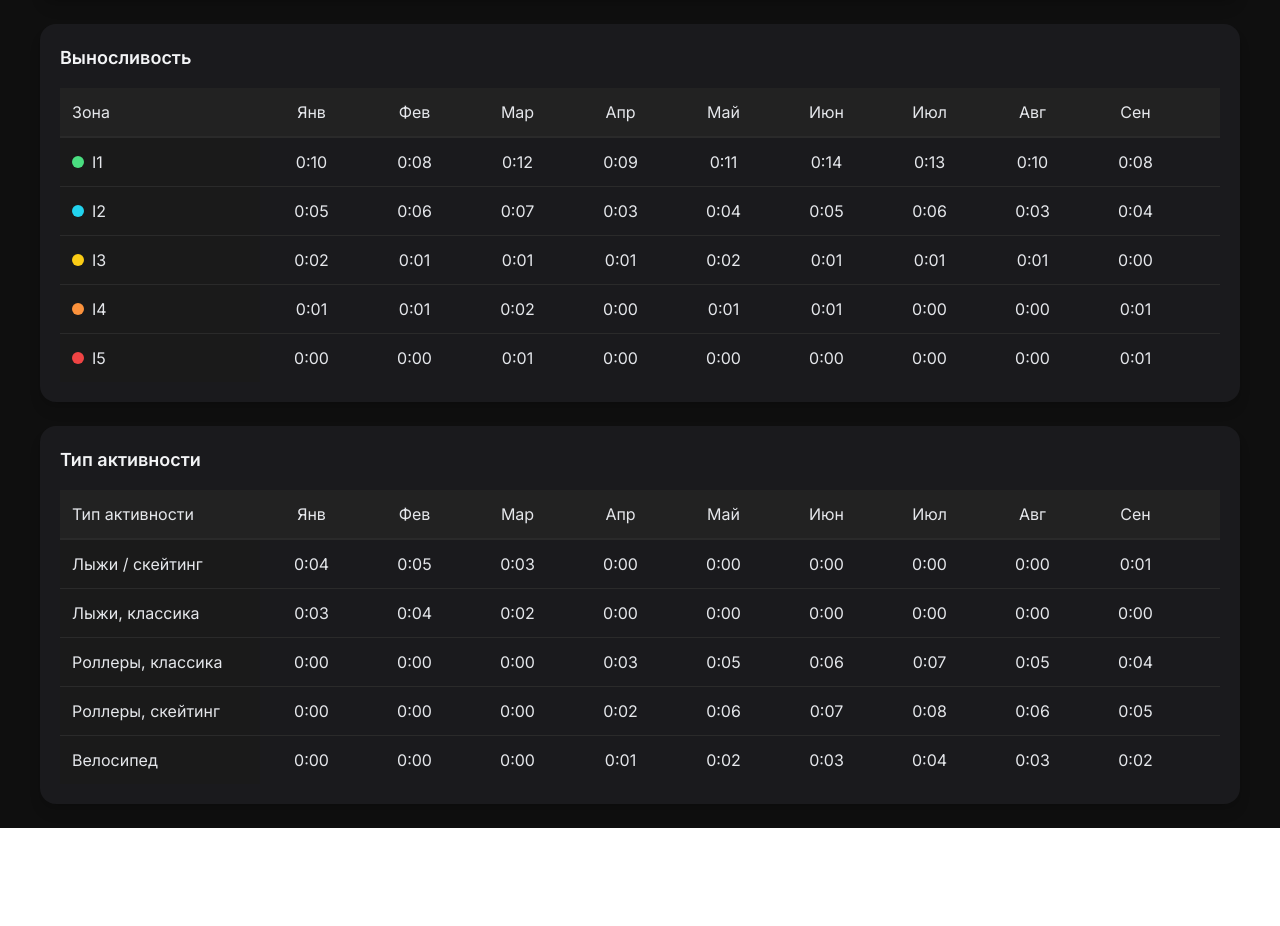
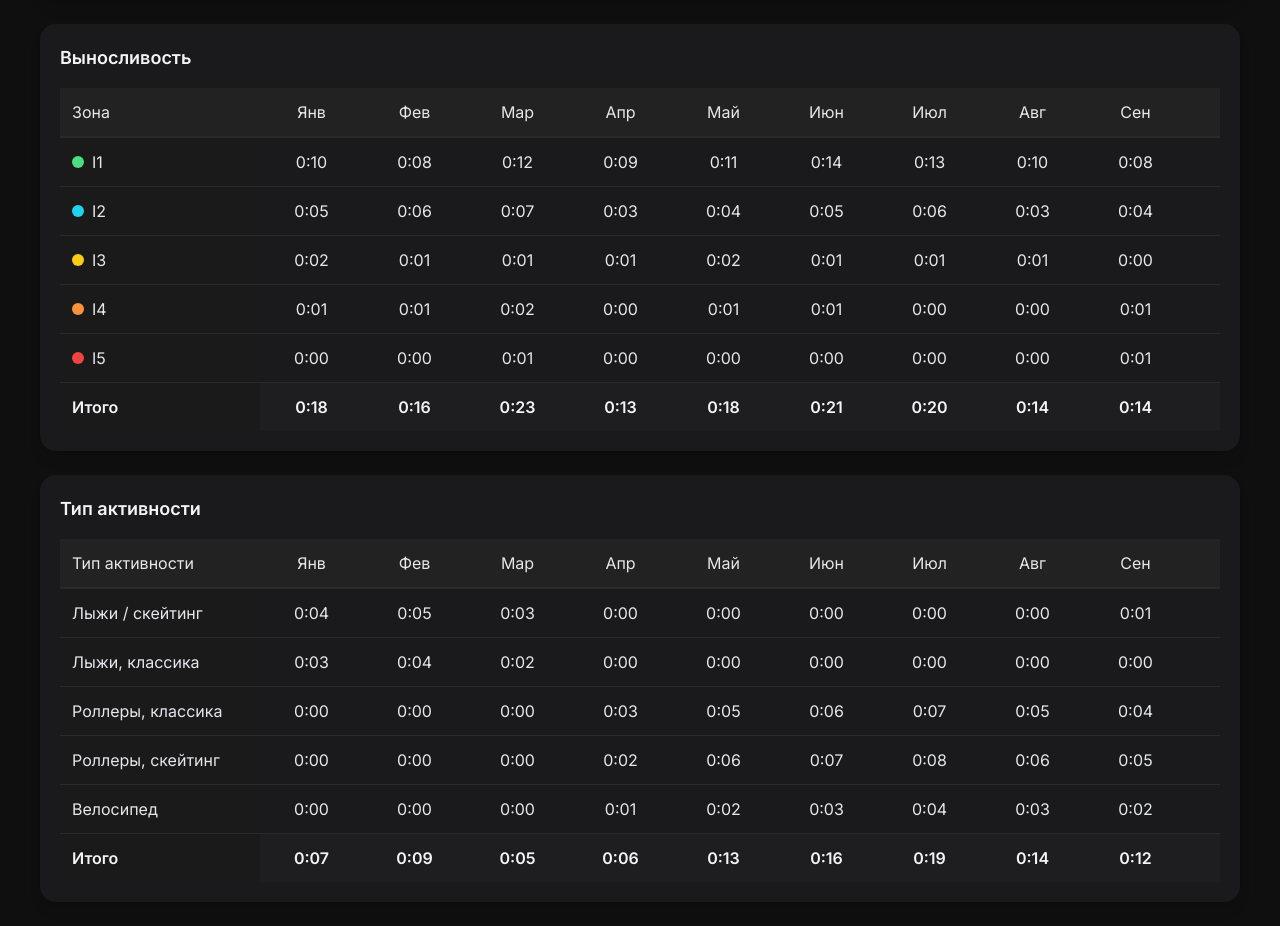
Before and after one commit to mbaliabin/dagbook-test, a React (Vite) app in the folder fasx-frontend/: page /statistics in a window 1280 px wide. Shown: the part 1160-2086 px from the top of the page. Before the commit the page ends 1988 px from the top, so only its background shows below. Built offline with nearby package versions, Linux system fonts and the light colour scheme.

Commit message:
Доработка StatisticsPage.tsx 398

```diff
--- a/fasx-frontend/src/pages/StatisticsPage.tsx
+++ b/fasx-frontend/src/pages/StatisticsPage.tsx
@@ -200,13 +200,35 @@ const TableSection: React.FC<{ table: any; index: number }> = ({ table, index })
   const leftWidth = 200;
   const totalWidth = 80;
 
-  const containerRef = useRef<HTMLDivElement>(null);
+  // вычисляем ширину таблицы
+  const calculatedWidth =
+    filteredMonths.length * colWidth + leftWidth + totalWidth;
 
-  // Вычисляем ширину таблицы: минимальная ширина = сумма колонок + левая + total
-  const calculatedWidth = filteredMonths.length * colWidth + leftWidth + totalWidth;
+  // ================================
+  //       Расчёт итоговой строки
+  // ================================
+  const totalsRow = React.useMemo(() => {
+    // Суммы по месяцам / неделям / дням
+    const monthSums = new Array(filteredMonths.length).fill(0);
+
+    table.data.forEach((row: any) => {
+      row.months.forEach((value: number, i: number) => {
+        monthSums[i] += value;
+      });
+    });
+
+    // Итог в правой колонке
+    const totalSum = monthSums.reduce((a, b) => a + b, 0);
+
+    return {
+      param: "Итого",
+      months: monthSums,
+      total: totalSum,
+    };
+  }, [table.data, filteredMonths.length]);
 
   return (
-    <div ref={containerRef} className="bg-[#1a1a1d] p-5 rounded-2xl shadow-lg w-full">
+    <div className="bg-[#1a1a1d] p-5 rounded-2xl shadow-lg w-full">
       <h2 className="text-lg font-semibold text-gray-100 mb-4">{table.title}</h2>
 
       <div
@@ -214,10 +236,7 @@ const TableSection: React.FC<{ table: any; index: number }> = ({ table, index })
         className="overflow-x-auto"
         onScroll={(e) => handleScroll(e, index)}
       >
-        <div
-          className="transition-all flex-shrink-0"
-          style={{ minWidth: calculatedWidth }}
-        >
+        <div className="transition-all flex-shrink-0" style={{ minWidth: calculatedWidth }}>
           {/* HEADER */}
           <div className="flex bg-[#222] border-b border-[#2a2a2a] sticky top-0 z-10">
             <div
@@ -275,7 +294,8 @@ const TableSection: React.FC<{ table: any; index: number }> = ({ table, index })
                     className="p-3 text-center flex-none"
                     style={{ width: colWidth }}
                   >
-                    {table.title === "Выносливость" || table.title === "Тип активности"
+                    {table.title === "Выносливость" ||
+                    table.title === "Тип активности"
                       ? formatTime(val)
                       : val}
                   </div>
@@ -285,10 +305,50 @@ const TableSection: React.FC<{ table: any; index: number }> = ({ table, index })
                   className="p-3 text-center bg-[#1f1f1f] flex-none"
                   style={{ width: totalWidth }}
                 >
-                  {row.total}
+                  {table.title === "Выносливость" ||
+                  table.title === "Тип активности"
+                    ? formatTime(row.total)
+                    : row.total}
                 </div>
               </div>
             ))}
+
+            {/* ================================
+                 ИТОГОВАЯ СТРОКА
+               ================================ */}
+            {table.title !== "Параметры дня" && (
+              <div className="flex border-t border-[#2a2a2a] bg-[#2a2a2a]/30 font-semibold text-gray-100">
+                <div
+                  className="p-3 sticky left-0 bg-[#1a1a1a] z-10"
+                  style={{ width: leftWidth }}
+                >
+                  {totalsRow.param}
+                </div>
+
+                {totalsRow.months.map((val, i) => (
+                  <div
+                    key={i}
+                    className="p-3 text-center"
+                    style={{ width: colWidth }}
+                  >
+                    {table.title === "Выносливость" ||
+                    table.title === "Тип активности"
+                      ? formatTime(val)
+                      : val}
+                  </div>
+                ))}
+
+                <div
+                  className="p-3 text-center bg-[#1f1f1f]"
+                  style={{ width: totalWidth }}
+                >
+                  {table.title === "Выносливость" ||
+                  table.title === "Тип активности"
+                    ? formatTime(totalsRow.total)
+                    : totalsRow.total}
+                </div>
+              </div>
+            )}
           </div>
         </div>
       </div>
```
